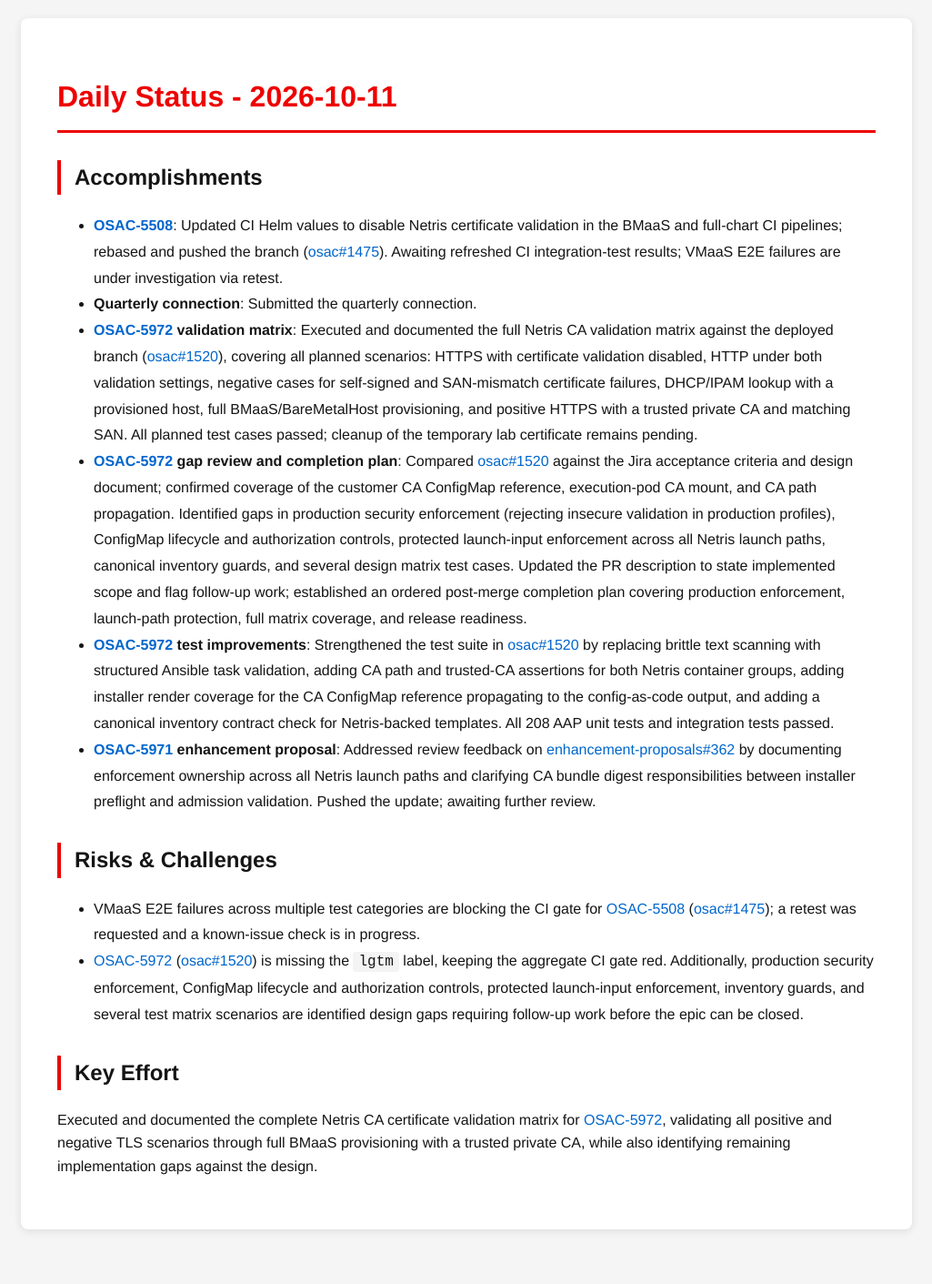
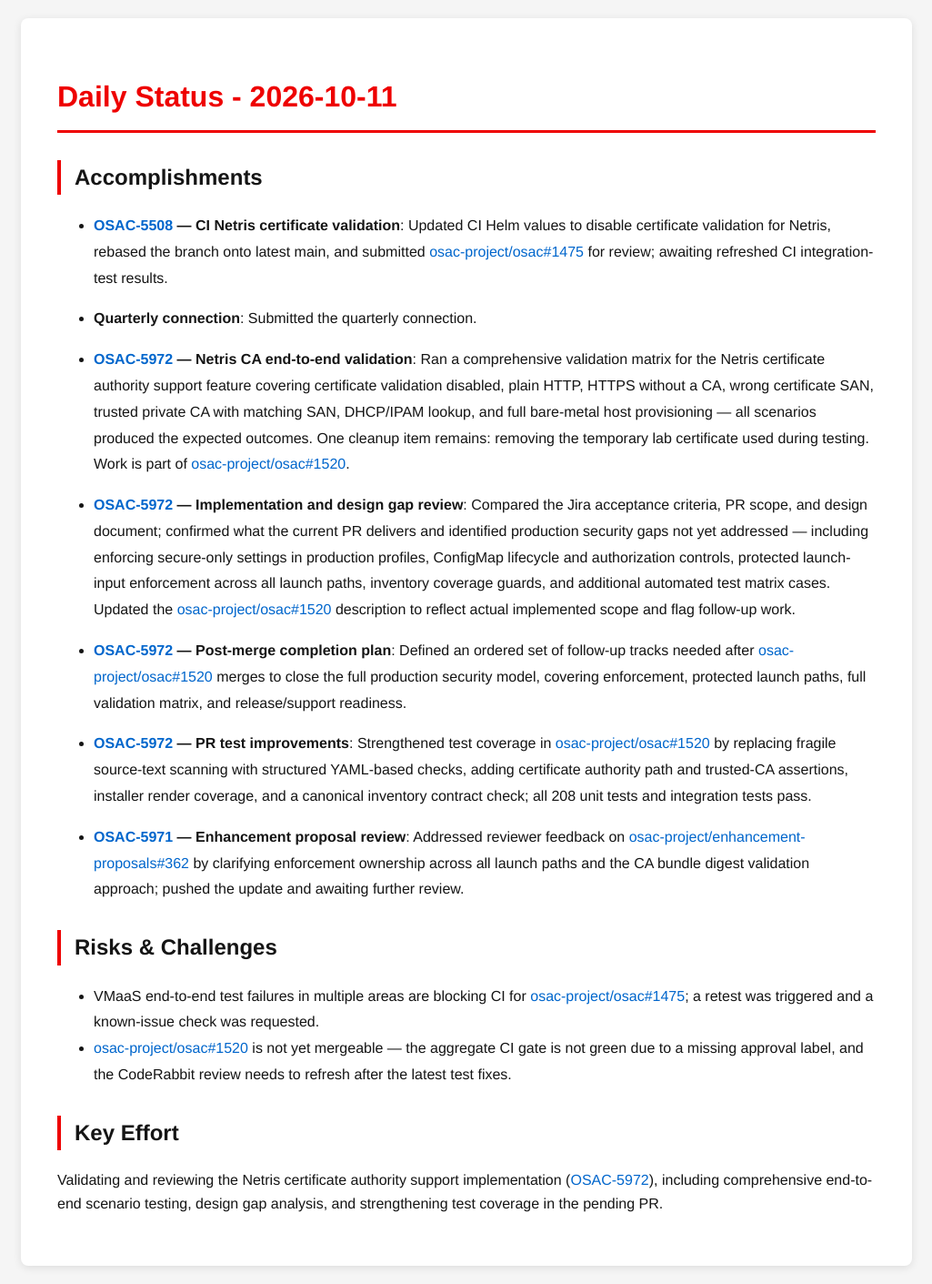
Before and after one commit to tzvatot/daily-status, a Jekyll site: the page built from 2026-10-11.md, in a window 1280 px wide. Shown: the whole page at 91% size, without its empty margins (127-1152 px from the left). Built offline with Jekyll 4.4.1, drawn with Linux system fonts in a browser that asks for light colours; before the commit the page ends 1371 px from its top, so only the background shows below that.

Commit message:
Daily status update - 2026-10-11

```diff
--- a/2026-10-11.md
+++ b/2026-10-11.md
@@ -7,16 +7,26 @@
 # Daily Status - 2026-10-11
 
 ## Accomplishments
-- **[OSAC-5508](https://redhat.atlassian.net/browse/OSAC-5508)**: Updated CI Helm values to disable Netris certificate validation in the BMaaS and full-chart CI pipelines; rebased and pushed the branch ([osac#1475](https://github.com/osac-project/osac/pull/1475)). Awaiting refreshed CI integration-test results; VMaaS E2E failures are under investigation via retest.
+
+- **[OSAC-5508](https://redhat.atlassian.net/browse/OSAC-5508) — CI Netris certificate validation**: Updated CI Helm values to disable certificate validation for Netris, rebased the branch onto latest main, and submitted [osac-project/osac#1475](https://github.com/osac-project/osac/pull/1475) for review; awaiting refreshed CI integration-test results.
+
 - **Quarterly connection**: Submitted the quarterly connection.
-- **[OSAC-5972](https://redhat.atlassian.net/browse/OSAC-5972) validation matrix**: Executed and documented the full Netris CA validation matrix against the deployed branch ([osac#1520](https://github.com/osac-project/osac/pull/1520)), covering all planned scenarios: HTTPS with certificate validation disabled, HTTP under both validation settings, negative cases for self-signed and SAN-mismatch certificate failures, DHCP/IPAM lookup with a provisioned host, full BMaaS/BareMetalHost provisioning, and positive HTTPS with a trusted private CA and matching SAN. All planned test cases passed; cleanup of the temporary lab certificate remains pending.
-- **[OSAC-5972](https://redhat.atlassian.net/browse/OSAC-5972) gap review and completion plan**: Compared [osac#1520](https://github.com/osac-project/osac/pull/1520) against the Jira acceptance criteria and design document; confirmed coverage of the customer CA ConfigMap reference, execution-pod CA mount, and CA path propagation. Identified gaps in production security enforcement (rejecting insecure validation in production profiles), ConfigMap lifecycle and authorization controls, protected launch-input enforcement across all Netris launch paths, canonical inventory guards, and several design matrix test cases. Updated the PR description to state implemented scope and flag follow-up work; established an ordered post-merge completion plan covering production enforcement, launch-path protection, full matrix coverage, and release readiness.
-- **[OSAC-5972](https://redhat.atlassian.net/browse/OSAC-5972) test improvements**: Strengthened the test suite in [osac#1520](https://github.com/osac-project/osac/pull/1520) by replacing brittle text scanning with structured Ansible task validation, adding CA path and trusted-CA assertions for both Netris container groups, adding installer render coverage for the CA ConfigMap reference propagating to the config-as-code output, and adding a canonical inventory contract check for Netris-backed templates. All 208 AAP unit tests and integration tests passed.
-- **[OSAC-5971](https://redhat.atlassian.net/browse/OSAC-5971) enhancement proposal**: Addressed review feedback on [enhancement-proposals#362](https://github.com/osac-project/enhancement-proposals/pull/362) by documenting enforcement ownership across all Netris launch paths and clarifying CA bundle digest responsibilities between installer preflight and admission validation. Pushed the update; awaiting further review.
+
+- **[OSAC-5972](https://redhat.atlassian.net/browse/OSAC-5972) — Netris CA end-to-end validation**: Ran a comprehensive validation matrix for the Netris certificate authority support feature covering certificate validation disabled, plain HTTP, HTTPS without a CA, wrong certificate SAN, trusted private CA with matching SAN, DHCP/IPAM lookup, and full bare-metal host provisioning — all scenarios produced the expected outcomes. One cleanup item remains: removing the temporary lab certificate used during testing. Work is part of [osac-project/osac#1520](https://github.com/osac-project/osac/pull/1520).
+
+- **[OSAC-5972](https://redhat.atlassian.net/browse/OSAC-5972) — Implementation and design gap review**: Compared the Jira acceptance criteria, PR scope, and design document; confirmed what the current PR delivers and identified production security gaps not yet addressed — including enforcing secure-only settings in production profiles, ConfigMap lifecycle and authorization controls, protected launch-input enforcement across all launch paths, inventory coverage guards, and additional automated test matrix cases. Updated the [osac-project/osac#1520](https://github.com/osac-project/osac/pull/1520) description to reflect actual implemented scope and flag follow-up work.
+
+- **[OSAC-5972](https://redhat.atlassian.net/browse/OSAC-5972) — Post-merge completion plan**: Defined an ordered set of follow-up tracks needed after [osac-project/osac#1520](https://github.com/osac-project/osac/pull/1520) merges to close the full production security model, covering enforcement, protected launch paths, full validation matrix, and release/support readiness.
+
+- **[OSAC-5972](https://redhat.atlassian.net/browse/OSAC-5972) — PR test improvements**: Strengthened test coverage in [osac-project/osac#1520](https://github.com/osac-project/osac/pull/1520) by replacing fragile source-text scanning with structured YAML-based checks, adding certificate authority path and trusted-CA assertions, installer render coverage, and a canonical inventory contract check; all 208 unit tests and integration tests pass.
+
+- **[OSAC-5971](https://redhat.atlassian.net/browse/OSAC-5971) — Enhancement proposal review**: Addressed reviewer feedback on [osac-project/enhancement-proposals#362](https://github.com/osac-project/enhancement-proposals/pull/362) by clarifying enforcement ownership across all launch paths and the CA bundle digest validation approach; pushed the update and awaiting further review.
 
 ## Risks & Challenges
-- VMaaS E2E failures across multiple test categories are blocking the CI gate for [OSAC-5508](https://redhat.atlassian.net/browse/OSAC-5508) ([osac#1475](https://github.com/osac-project/osac/pull/1475)); a retest was requested and a known-issue check is in progress.
-- [OSAC-5972](https://redhat.atlassian.net/browse/OSAC-5972) ([osac#1520](https://github.com/osac-project/osac/pull/1520)) is missing the `lgtm` label, keeping the aggregate CI gate red. Additionally, production security enforcement, ConfigMap lifecycle and authorization controls, protected launch-input enforcement, inventory guards, and several test matrix scenarios are identified design gaps requiring follow-up work before the epic can be closed.
+
+- VMaaS end-to-end test failures in multiple areas are blocking CI for [osac-project/osac#1475](https://github.com/osac-project/osac/pull/1475); a retest was triggered and a known-issue check was requested.
+- [osac-project/osac#1520](https://github.com/osac-project/osac/pull/1520) is not yet mergeable — the aggregate CI gate is not green due to a missing approval label, and the CodeRabbit review needs to refresh after the latest test fixes.
 
 ## Key Effort
-Executed and documented the complete Netris CA certificate validation matrix for [OSAC-5972](https://redhat.atlassian.net/browse/OSAC-5972), validating all positive and negative TLS scenarios through full BMaaS provisioning with a trusted private CA, while also identifying remaining implementation gaps against the design.
+
+Validating and reviewing the Netris certificate authority support implementation ([OSAC-5972](https://redhat.atlassian.net/browse/OSAC-5972)), including comprehensive end-to-end scenario testing, design gap analysis, and strengthening test coverage in the pending PR.
```
